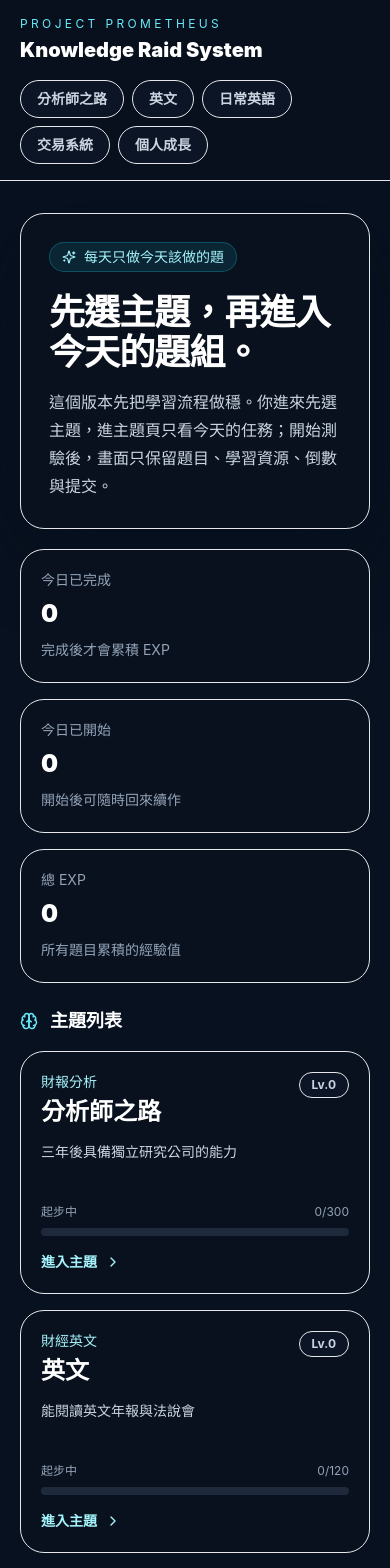
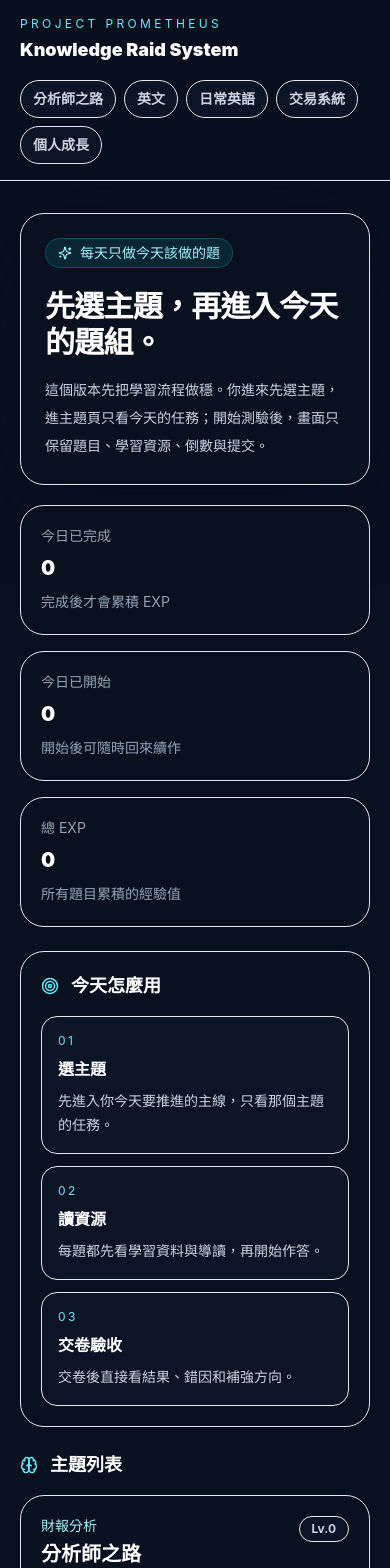
Before and after one commit to weichen20061101-ux/project-prometheus, a React (Vite) app: page / in a window 390 px wide. Shown: the top 1568 px of the page. Built offline with nearby package versions, Linux system fonts and the light colour scheme.

Commit message:
Tighten typography and layout flow

```diff
--- a/src/main.jsx
+++ b/src/main.jsx
@@ -459,7 +459,7 @@ function TopShell(props) {
         <div className="flex flex-wrap items-center justify-between gap-4">
           <button onClick={onHome} className="text-left">
             <p className="text-xs uppercase tracking-[0.28em] text-cyan-300">Project Prometheus</p>
-            <h1 className="mt-1 text-xl font-black text-white">Knowledge Raid System</h1>
+            <h1 className="mt-1 text-lg font-black text-white md:text-xl">Knowledge Raid System</h1>
           </button>
           <div className="flex flex-wrap gap-2">
             {topicOrder.map(function (topicId) {
@@ -469,7 +469,7 @@ function TopShell(props) {
                   key={topicId}
                   onClick={function () { onTopicChange(topicId); }}
                   className={
-                    "rounded-full border px-4 py-2 text-sm font-bold transition " +
+                    "rounded-full border px-3 py-2 text-sm font-bold transition md:px-4 " +
                     (active
                       ? "border-cyan-400/40 bg-cyan-400/10 text-white"
                       : "border-white/8 bg-[#0b1525] text-slate-300 hover:border-cyan-400/20 hover:text-white")
@@ -506,13 +506,13 @@ function OverviewPage(props) {
   return (
     <div className="mx-auto max-w-7xl px-5 py-8 md:px-8">
       <section className="grid gap-5 lg:grid-cols-[1.25fr_0.75fr]">
-        <div className="rounded-3xl border border-white/8 bg-[#08111d] p-7 shadow-[0_24px_80px_rgba(2,12,27,0.35)]">
+        <div className="rounded-3xl border border-white/8 bg-[#08111d] p-6 shadow-[0_24px_80px_rgba(2,12,27,0.35)] md:p-7">
           <p className="inline-flex items-center gap-2 rounded-full border border-cyan-400/25 bg-cyan-400/10 px-3 py-1 text-sm text-cyan-200">
             <Sparkles size={14} />
             每天只做今天該做的題
           </p>
-          <h2 className="mt-5 text-4xl font-black tracking-tight text-white md:text-5xl">先選主題，再進入今天的題組。</h2>
-          <p className="mt-4 max-w-3xl text-base leading-7 text-slate-300">
+          <h2 className="mt-5 text-3xl font-black tracking-tight text-white md:text-4xl">先選主題，再進入今天的題組。</h2>
+          <p className="mt-4 max-w-3xl text-sm leading-7 text-slate-300 md:text-base">
             這個版本先把學習流程做穩。你進來先選主題，進主題頁只看今天的任務；開始測驗後，畫面只保留題目、學習資源、倒數與提交。
           </p>
         </div>
@@ -521,6 +521,18 @@ function OverviewPage(props) {
           <MetricCard label="今日已完成" value={String(completedToday)} hint="完成後才會累積 EXP" />
           <MetricCard label="今日已開始" value={String(startedToday)} hint="開始後可隨時回來續作" />
           <MetricCard label="總 EXP" value={String(totalEarnedExp)} hint="所有題目累積的經驗值" />
+        </div>
+      </section>
+
+      <section className="mt-6 rounded-3xl border border-white/8 bg-[#08111d] p-5">
+        <div className="mb-4 flex items-center gap-3">
+          <Target className="text-cyan-300" size={18} />
+          <h3 className="text-lg font-black text-white">今天怎麼用</h3>
+        </div>
+        <div className="grid gap-3 md:grid-cols-2 xl:grid-cols-3">
+          <FlowCard step="01" title="選主題" body="先進入你今天要推進的主線，只看那個主題的任務。" />
+          <FlowCard step="02" title="讀資源" body="每題都先看學習資料與導讀，再開始作答。" />
+          <FlowCard step="03" title="交卷驗收" body="交卷後直接看結果、錯因和補強方向。" />
         </div>
       </section>
 
@@ -543,7 +555,7 @@ function OverviewPage(props) {
                 <div className="flex items-start justify-between gap-4">
                   <div>
                     <p className="text-sm text-cyan-200">{topic.primarySkill}</p>
-                    <h4 className="mt-1 text-2xl font-black text-white">{topic.title}</h4>
+                    <h4 className="mt-1 text-xl font-black text-white md:text-2xl">{topic.title}</h4>
                   </div>
                   <span className="rounded-full border border-white/8 bg-[#0b1525] px-3 py-1 text-xs font-bold text-slate-300">
                     Lv.{progress.level}
@@ -654,6 +666,12 @@ function OverviewPage(props) {
 
 function TopicPage(props) {
   const { story, progress, quests, dailyState, timerMode, onBack, onStartQuest, onContinueQuest, onViewResult } = props;
+  const completedCount = quests.filter(function (quest) {
+    return dailyState.completedQuestIds.includes(quest.id);
+  }).length;
+  const startedCount = quests.filter(function (quest) {
+    return dailyState.startedQuestIds.includes(quest.id);
+  }).length;
   return (
     <div className="mx-auto max-w-6xl px-5 py-8 md:px-8">
       <button
@@ -664,11 +682,11 @@ function TopicPage(props) {
         返回首頁
       </button>
 
-      <section className="mt-5 rounded-3xl border border-white/8 bg-[#08111d] p-6">
+      <section className="mt-5 rounded-3xl border border-white/8 bg-[#08111d] p-5 md:p-6">
         <div className="flex flex-wrap items-start justify-between gap-5">
           <div className="max-w-3xl">
             <p className="text-sm text-cyan-200">{story.primarySkill}</p>
-            <h2 className="mt-1 text-3xl font-black text-white">{story.title}</h2>
+            <h2 className="mt-1 text-2xl font-black text-white md:text-3xl">{story.title}</h2>
             <p className="mt-3 text-sm leading-7 text-slate-300">{story.goal}</p>
             <div className="mt-4 flex flex-wrap gap-2">
               {story.skills.map(function (skill) {
@@ -692,7 +710,25 @@ function TopicPage(props) {
         </div>
       </section>
 
-      <section className="mt-6 rounded-3xl border border-white/8 bg-[#08111d] p-6">
+      <section className="mt-6 grid gap-4 md:grid-cols-3">
+        <MetricCard label="今日題數" value={String(quests.length)} hint="只顯示這個主題今天抽到的題目" />
+        <MetricCard label="已開始" value={String(startedCount)} hint="中途離開也可以回來續答" />
+        <MetricCard label="已完成" value={String(completedCount)} hint="完成後會發放這個主題的 EXP" />
+      </section>
+
+      <section className="mt-6 rounded-3xl border border-white/8 bg-[#08111d] p-5 md:p-6">
+        <div className="mb-4 flex items-center gap-3">
+          <Sparkles className="text-cyan-300" size={18} />
+          <h3 className="text-lg font-black text-white">作答前提醒</h3>
+        </div>
+        <div className="grid gap-3 md:grid-cols-2 xl:grid-cols-3">
+          <FlowCard step="01" title="先看導讀" body="每題的學習資料會告訴你這題想練什麼。" />
+          <FlowCard step="02" title="再進測驗" body="進入測驗後，畫面只保留和作答有關的內容。" />
+          <FlowCard step="03" title="看結果補強" body="答完先看錯因，再決定要不要重做一次。" />
+        </div>
+      </section>
+
+      <section className="mt-6 rounded-3xl border border-white/8 bg-[#08111d] p-5 md:p-6">
         <div className="mb-4 flex items-center gap-3">
           <BookOpen className="text-cyan-300" size={18} />
           <h3 className="text-lg font-black text-white">今天的題組</h3>
@@ -751,7 +787,7 @@ function ExamPage(props) {
         <div className="mx-auto flex max-w-5xl flex-wrap items-center justify-between gap-4 px-5 py-4 md:px-8">
           <div>
             <p className="text-xs uppercase tracking-[0.24em] text-slate-500">Focus Mode</p>
-            <h1 className="mt-1 text-xl font-black text-white">{focusedQuest.title}</h1>
+            <h1 className="mt-1 text-lg font-black text-white md:text-xl">{focusedQuest.title}</h1>
             <p className="mt-1 text-sm text-slate-400">{currentStory.title} / {focusedQuest.track}</p>
           </div>
           <div className="flex flex-wrap gap-2">
@@ -811,7 +847,7 @@ function ExamPage(props) {
             <div className="mb-4 flex items-center justify-between gap-3">
               <div>
                 <p className="text-xs uppercase tracking-[0.2em] text-slate-500">Question Set</p>
-                <h2 className="mt-1 text-lg font-black text-white">開始作答</h2>
+                <h2 className="mt-1 text-base font-black text-white md:text-lg">開始作答</h2>
               </div>
               <button
                 onClick={onHint}
@@ -828,7 +864,7 @@ function ExamPage(props) {
                   return (
                     <div key={question.id} className="rounded-2xl border border-white/8 bg-[#0b1525] p-5">
                       <p className="text-xs uppercase tracking-[0.18em] text-slate-500">Question {index + 1}</p>
-                      <p className="mt-2 text-base leading-7 text-white">{question.prompt}</p>
+                      <p className="mt-2 text-sm leading-7 text-white md:text-base">{question.prompt}</p>
                       <div className="mt-4 space-y-3">
                         {question.options.map(function (option) {
                           const selected = quizAnswer[question.id] === option.id;
@@ -929,7 +965,7 @@ function ResultPage(props) {
       <section className="mx-auto max-w-4xl px-5 py-8 md:px-8">
         <div className="rounded-3xl border border-white/8 bg-[#08111d] p-6 shadow-[0_24px_80px_rgba(2,12,27,0.35)]">
           <p className="text-xs uppercase tracking-[0.2em] text-slate-500">Result</p>
-          <h1 className="mt-2 text-3xl font-black text-white">{quest.title}</h1>
+          <h1 className="mt-2 text-2xl font-black text-white md:text-3xl">{quest.title}</h1>
           <p className="mt-2 text-sm text-slate-400">{quest.track}</p>
 
           <div className="mt-5 grid gap-4 md:grid-cols-3">
@@ -978,7 +1014,7 @@ function QuestListItem(props) {
             <span className="rounded-full border border-white/8 bg-[#09131f] px-3 py-1 text-xs text-slate-300">Lv.{quest.minLevel}</span>
             <span className="rounded-full border border-cyan-400/15 bg-cyan-400/5 px-3 py-1 text-xs text-cyan-200">{quest.skill}</span>
           </div>
-          <h4 className="mt-3 text-xl font-black text-white">{quest.title}</h4>
+          <h4 className="mt-3 text-lg font-black text-white md:text-xl">{quest.title}</h4>
           <p className="mt-2 text-sm leading-6 text-slate-300">{quest.materialTitle}</p>
         </div>
         <div className="min-w-[180px] space-y-2">
@@ -1099,8 +1135,19 @@ function MetricCard(props) {
   return (
     <div className="rounded-3xl border border-white/8 bg-[#08111d] p-5">
       <p className="text-sm text-slate-400">{label}</p>
-      <p className="mt-2 text-2xl font-black text-white">{value}</p>
+      <p className="mt-2 text-xl font-black text-white md:text-2xl">{value}</p>
       <p className="mt-2 text-sm leading-6 text-slate-400">{hint}</p>
+    </div>
+  );
+}
+
+function FlowCard(props) {
+  const { step, title, body } = props;
+  return (
+    <div className="rounded-2xl border border-white/8 bg-[#0b1525] p-4">
+      <p className="text-xs uppercase tracking-[0.2em] text-cyan-300">{step}</p>
+      <h4 className="mt-2 text-base font-black text-white">{title}</h4>
+      <p className="mt-2 text-sm leading-6 text-slate-300">{body}</p>
     </div>
   );
 }
```
